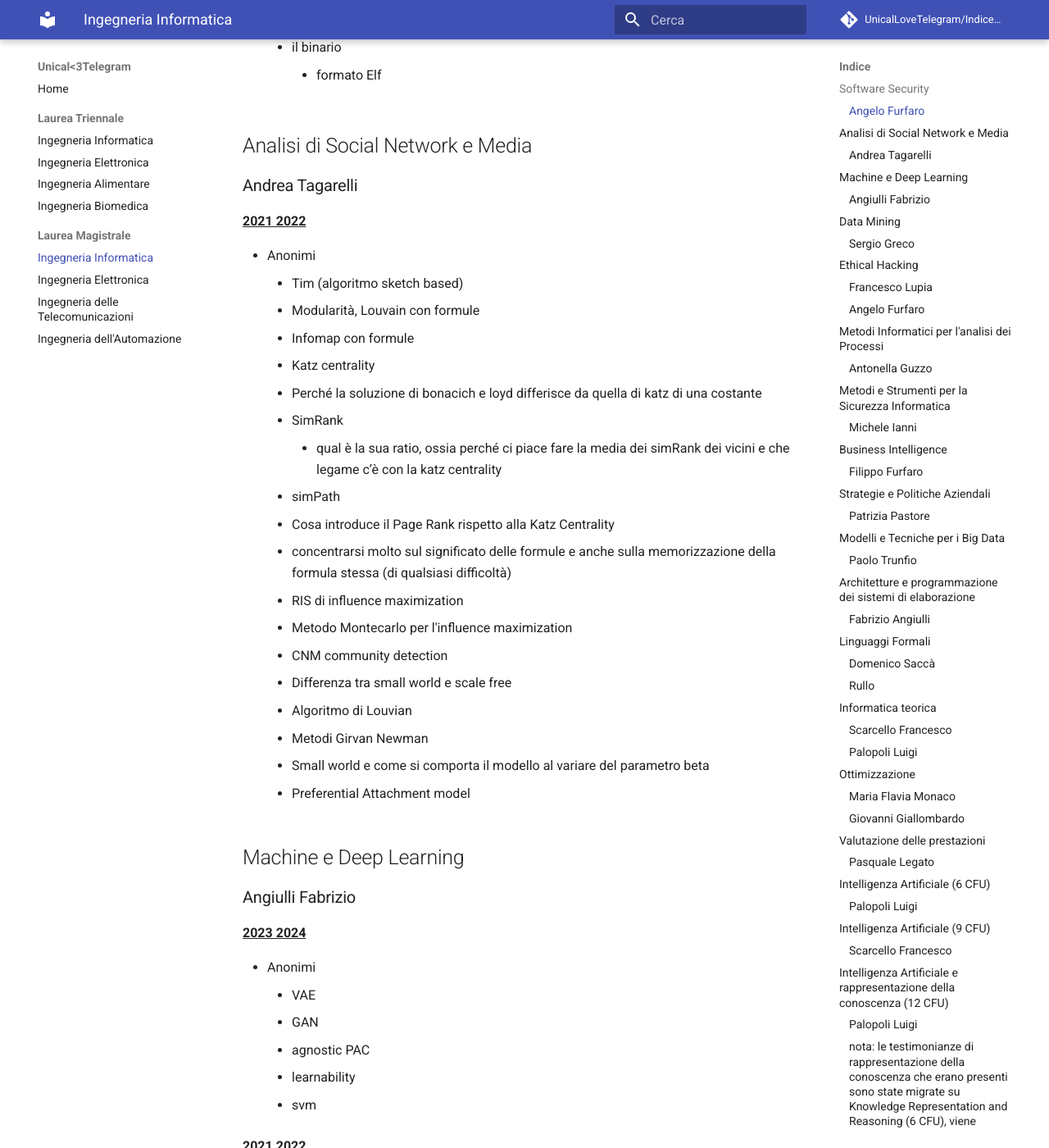
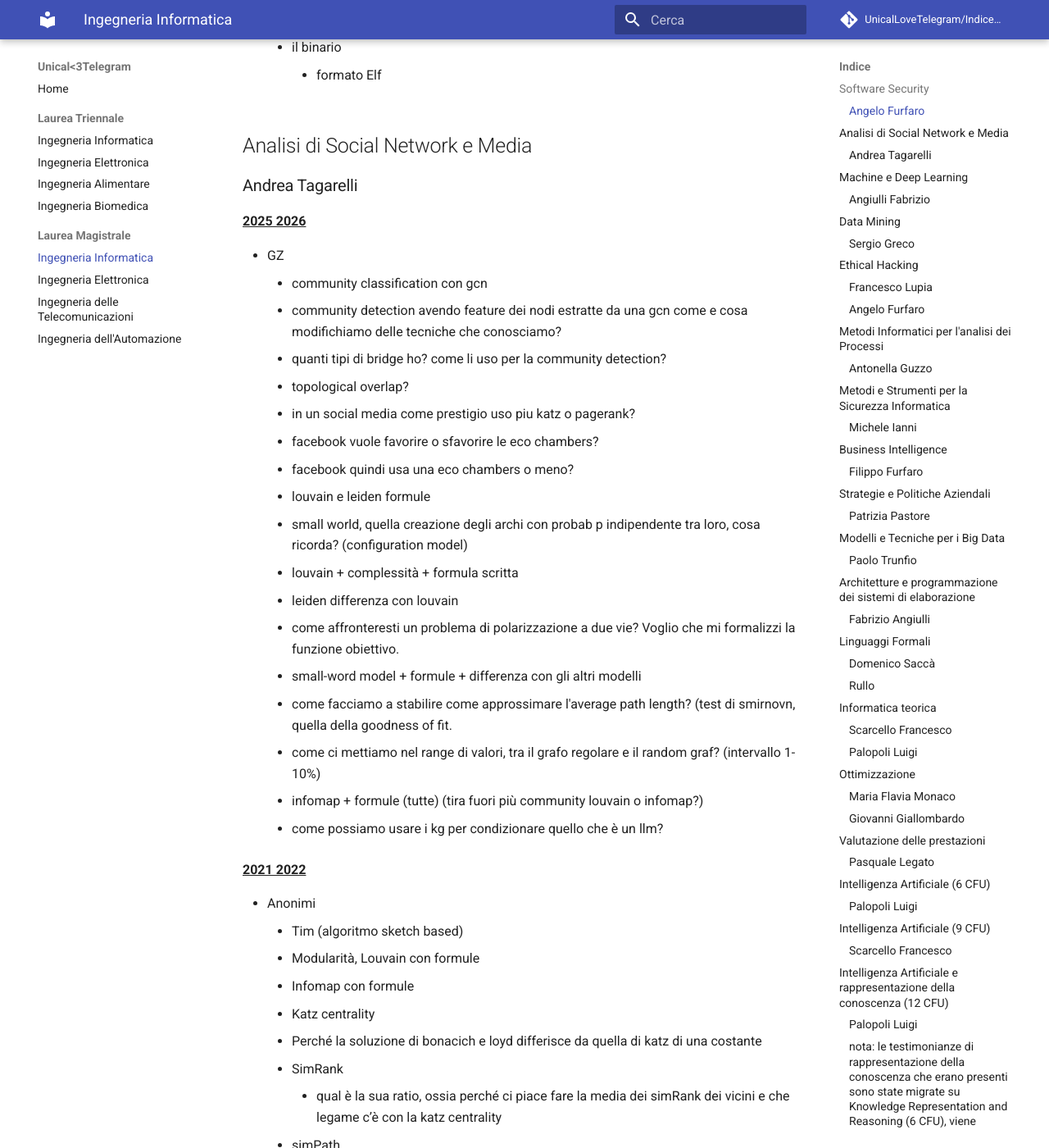
Before and after one commit to UnicalLoveTelegram/IndiceArgomentiOrale, an MkDocs documentation site: the page built from docs/laurea-magistrale/ingegneria-informatica.md, in a window 1280 px wide and 1400 px high, scrolled down 2807 px. Shown: the whole window at 82% size. Built offline with MkDocs 1.6.1 and Material for MkDocs 9.7.7, drawn with Linux system fonts in a browser that asks for light colours; comment, search, counter and statistics services are not loaded; some of the changed text lies outside the part shown.

Commit message:
aggiunta testimonianza di tagarelli social network

```diff
--- a/docs/laurea-magistrale/ingegneria-informatica.md
+++ b/docs/laurea-magistrale/ingegneria-informatica.md
@@ -85,6 +85,27 @@ Leggi il nostro [README](https://github.com/UnicalLoveTelegram/IndiceArgomentiOr
 ## Analisi di Social Network e Media
 
 ### Andrea Tagarelli
+
+**<u>2025 2026</u>**
+
+- GZ
+    - community classification con gcn
+    - community detection avendo feature dei nodi estratte da una gcn come e cosa modifichiamo delle tecniche che conosciamo?
+    - quanti tipi di bridge ho? come li uso per la community detection?
+    - topological overlap?
+    - in un social media come prestigio uso piu katz o pagerank?
+    - facebook vuole favorire o sfavorire le eco chambers?
+    - facebook quindi usa una eco chambers o meno?
+    - louvain e leiden formule
+    - small world, quella creazione degli archi con probab p indipendente tra loro, cosa ricorda? (configuration model)
+    - louvain + complessità + formula scritta
+    - leiden differenza con louvain
+    - come affronteresti un problema di polarizzazione a due vie? Voglio che mi formalizzi la funzione obiettivo.
+    - small-word model + formule + differenza con gli altri modelli
+    - come facciamo a stabilire come approssimare l'average path length? (test di smirnovn, quella della goodness of fit.
+    - come ci mettiamo nel range di valori, tra il grafo regolare e il random graf? (intervallo 1-10%)
+    - infomap + formule (tutte) (tira fuori più community louvain o infomap?)
+    - come possiamo usare i kg per condizionare quello che è un llm?
 
 **<u>2021 2022</u>**
 
```
Also changed, not shown: other parts of docs/laurea-magistrale/ingegneria-informatica.md (+0 -12 lines).
